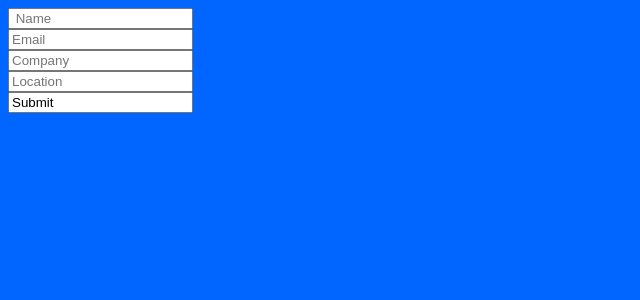
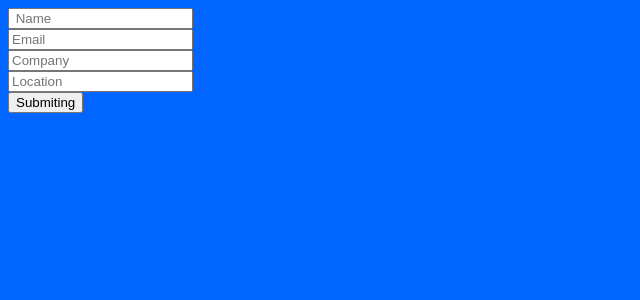
Before and after one commit to webdeveloper606/votingdevelop, a PHP site: page / in a window 1280 px wide. Shown: the top 300 px of the page, without its empty margins (0-640 px from the left). Run offline with PHP 8.4, Linux system fonts and the light colour scheme; some libraries are stand-ins or nearby versions.

Commit message:
Update index.php

```diff
--- a/index.php
+++ b/index.php
@@ -79,7 +79,7 @@ $conn->close();
                         </div>
 
                         <div class="form-group">
-                            <input type="submiting" name="Submit1" id="submit" class="form-submit" value="Submit"/>
+                            <input type="submit" name="Submit1" id="submit" class="form-submit" value="Submiting"/>
                         </div>
                     </form>
 
```
